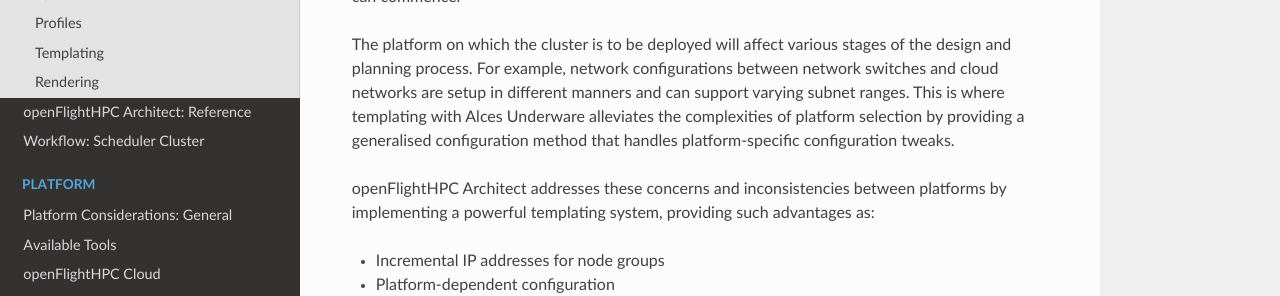
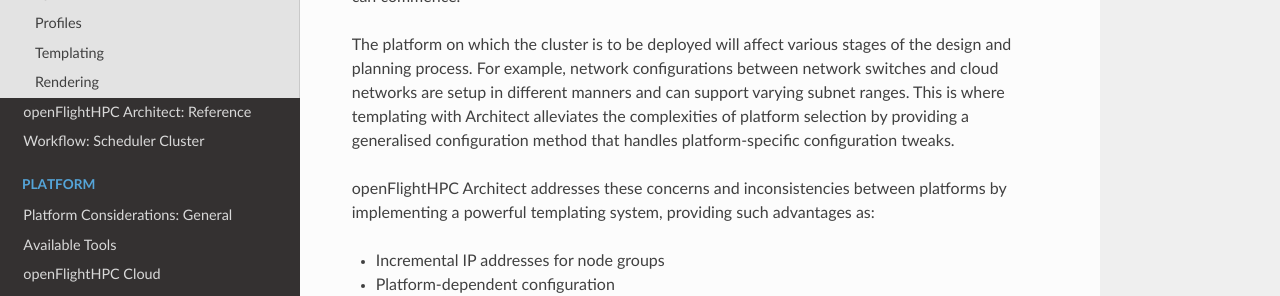
Before and after one commit to openflighthpc/build.openflighthpc.org, a Sphinx documentation site: the page built from docs/source/architecture/openflighthpc-architect.rst, in a window 1280 px wide and 900 px high, scrolled down 2206 px. Shown: the part 223-519 px from the top of the window. Built offline with Sphinx 7.4.7 and the Read the Docs theme 2.0.0, drawn with Linux system fonts in a browser that asks for light colours.

Commit message:
Underware -> Architect

```diff
--- a/docs/source/architecture/openflighthpc-architect.rst
+++ b/docs/source/architecture/openflighthpc-architect.rst
@@ -77,7 +77,7 @@
 
 In general, creating a HPC cluster (whether on-premise, cloud-based or on another platform) requires meticulous planning of the architecture, software stack and environment before building can commence.
 
-The platform on which the cluster is to be deployed will affect various stages of the design and planning process. For example, network configurations between network switches and cloud networks are setup in different manners and can support varying subnet ranges. This is where templating with Alces Underware alleviates the complexities of platform selection by providing a generalised configuration method that handles platform-specific configuration tweaks.
+The platform on which the cluster is to be deployed will affect various stages of the design and planning process. For example, network configurations between network switches and cloud networks are setup in different manners and can support varying subnet ranges. This is where templating with Architect alleviates the complexities of platform selection by providing a generalised configuration method that handles platform-specific configuration tweaks.
 
 openFlightHPC Architect addresses these concerns and inconsistencies between platforms by implementing a powerful templating system, providing such advantages as:
 
```
